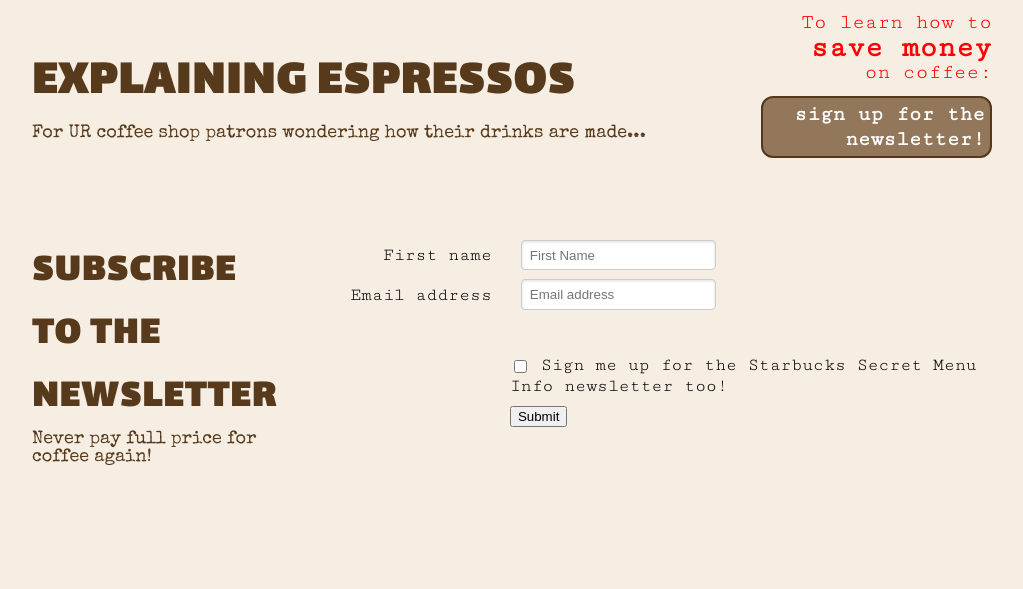
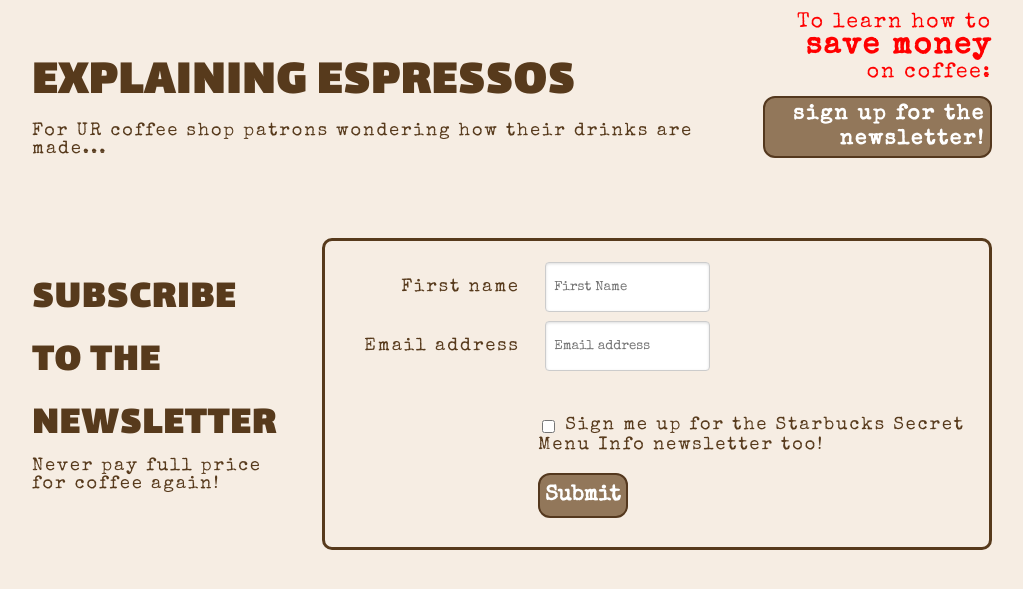
Before and after one commit to mander39/CSC174Assignment6, a PHP site: page /newsletter.php in a window 1280 px wide. Shown: the top 589 px of the page, without its empty margins (128-1151 px from the left). Run offline with PHP 8.4, Linux system fonts and the light colour scheme.

Commit message:
smacss and form refined

```diff
--- a/css/styles.css
+++ b/css/styles.css
@@ -123,7 +135,7 @@ blockquote {
   flex-direction: column;
   flex-basis: 100%;
   flex: 3;
-  margin-right: 35px;
+  margin-right: 45px;
 }
 
 .container {
@@ -131,10 +143,11 @@ blockquote {
 	margin: 0 auto;
 	width: 100%;
 	max-width: 960px;
-
-	font-family: 'Cutive Mono';
+	font-family: 'Special Elite';
 	background-color: #d7af8338;
 	font-size: 18px;
+	letter-spacing: 2px;
+	color: #573A1C;
 }
 
 .button {
@@ -148,6 +161,11 @@ blockquote {
 	font-weight: bold;
 }
 
+.subbutton{
+		height: 45px;
+		font-family: 'Special Elite';
+		font-size: 1.2em;
+}
 .byline {
 	font-family: 'Special Elite';
 	color: #573A1C;
@@ -236,6 +213,8 @@ Adapted from form options for Pure by Yahoo!
 	border-radius: 4px;
 	vertical-align: middle;
 	box-sizing: border-box;
+	font-family: 'Special Elite';
+	height: 50px;
 }
 
 .pure-form .pure-checkbox {
@@ -252,6 +231,13 @@ Adapted from form options for Pure by Yahoo!
     border: 0;
 }
 
+.formsec{
+		border: solid;
+    border-radius: 10px;
+    padding: 15px;
+    position: relative;
+    top: 30px;
+}
 .pure-form-aligned input,
 .pure-form-message-inline {
     display: inline-block;
--- a/inc/renderform.php
+++ b/inc/renderform.php
@@ -8,7 +8,7 @@ if ($error != '') {
 	echo '<div style="padding:4px; border:1px solid red; color:red;">'.$error.'</div>';
 }
 ?>
-	<form action="" method="post" class="pure-form pure-form-aligned row">
+	<form action="" method="post" class="pure-form pure-form-aligned row formsec">
         <fieldset class="column">
             <div class="pure-control-group">
                 <label for="name">First name</label>
@@ -24,10 +24,11 @@ if ($error != '') {
                 <label for="cb" class="pure-checkbox">
                 <input id="cb" type="checkbox"> Sign me up for the Starbucks Secret Menu Info newsletter too!
                 </label>
-                <input type="submit" name="submit" value="Submit">
+                <input type="submit" name="submit" value="Submit" class="button subbutton">
             </div>
         </fieldset>
     </form>
+
 </body>
 </html>
 <?php
```
Also changed, not shown: other parts of css/styles.css (+86 -76 lines). Lines whose indentation alone changed are shown as unchanged.
